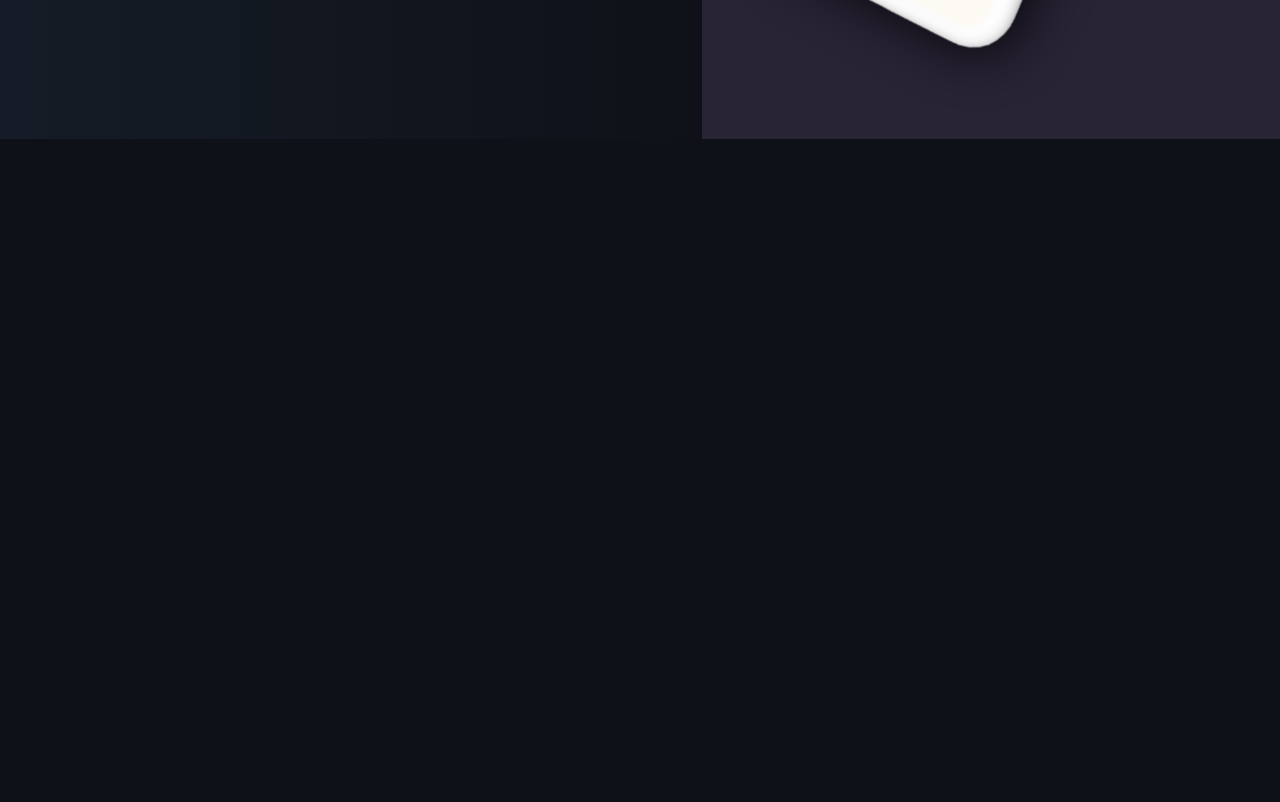
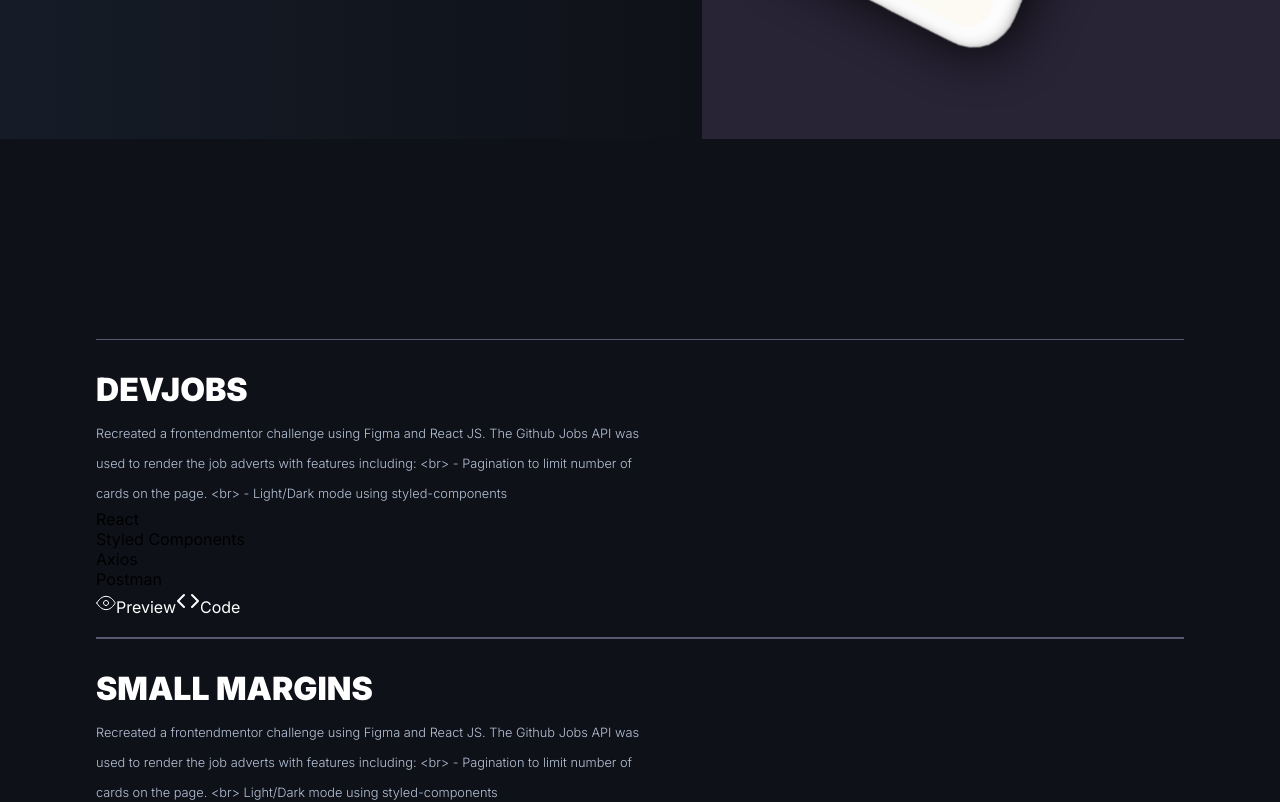
Before and after one commit to jakealistairwood/portfolioV2, a React (Create React App) app: page / in a window 1280 px wide. Shown: the part 1580-2382 px from the top of the page. Before the commit the page ends 1719 px from the top, so only its background shows below. Built offline with nearby package versions, Linux system fonts and the light colour scheme.

Commit message:
projects are now rendered - majority of base styles in situ

```diff
--- a/src/components/Portfolio/Projects/Projects.jsx
+++ b/src/components/Portfolio/Projects/Projects.jsx
@@ -1,11 +1,44 @@
 import React from 'react';
 import styles from './Projects.module.scss';
 import { projects } from '../../../projects';
+import CodeIcon from '../../../assets/img/code-icon.svg';
+import EyeIcon from '../../../assets/img/eye-icon.svg';
 
 const Projects = () => {
+
+    console.log(projects);
+
     return (
         <div className={styles.projects}>
-
+            {projects.map(project => (
+                <div className={styles.project}>
+                    <div className={styles.project__left}>
+                        <div className={styles.project__header}>
+                            <h3>{project.title}</h3>
+                            <p className={styles.project__description}>{project.description}</p>
+                        </div>
+                        <div className={styles.project__footer}>
+                            <div className={styles.project__skills}>
+                                {project.skills.map((skill) => (
+                                    <div className={styles.skillContainer}>
+                                        <span className={styles.skill}>{skill}</span>
+                                    </div>
+                                ))}
+                            </div>
+                            <div className={styles.project__links}>
+                                <a href={project.preview} target="_blank">
+                                    <img src={EyeIcon} alt="preview-project-icon" />
+                                    <span>Preview</span>
+                                </a>
+                                <a href={project.code} target="_blank">
+                                    <img src={CodeIcon} alt="preview-codebase-icon" />
+                                    <span>Code</span>
+                                </a>
+                            </div>
+                        </div>
+                    </div>
+                </div>
+            ))}
         </div>
     )
 }
--- a/src/components/Portfolio/Projects/Projects.module.scss
+++ b/src/components/Portfolio/Projects/Projects.module.scss
@@ -1 +1,61 @@
 @import '../../../assets/scss/main';
+
+.projects {
+    display: flex;
+    flex-direction: column;
+    padding-top: 200px;
+    padding-bottom: 100px;
+
+    .project {
+        display: flex;
+        flex-direction: row;
+        justify-content: space-between;
+        align-items: flex-start;
+        width: 90%;
+        margin: 0 auto;
+        border-top: 1px solid $midGrey;
+        border-bottom: 1px solid $midGrey;
+        padding: 20px 0;
+
+        @media screen and (min-width: 768px) {
+            width: 85%;
+        }
+
+        @media screen and (min-width: 1440px) {
+            width: 60%;
+        }
+
+        .project__left {
+            display: flex;
+            flex-direction: column;
+            justify-content: space-between;
+
+            .project__header {
+                margin-top: 10px;
+
+                h3 {
+                    font-weight: 900;
+                    color: $white;
+                    font-size: 2rem;
+                    text-transform: uppercase;
+                }
+
+                .project__description {
+                    display: block;
+                    color: $lightGrey;
+                    font-weight: 300;
+                    line-height: 30px;
+                    width: 50%;
+                    font-size: 0.8rem;
+                    margin-top: 10px;
+
+                    @media screen and (min-width: 1440px) {
+                        font-size: 1rem;
+                        width: 60%;
+                        margin: 30px 0;
+                    }
+                }
+            }
+        }
+    }
+}
--- a/src/projects.js
+++ b/src/projects.js
@@ -3,7 +3,7 @@ export const projects = [
         title: 'Devjobs',
         description: 'Recreated a frontendmentor challenge using Figma and React JS. The Github Jobs API was used to render the job adverts with features including: <br> - Pagination to limit number of cards on the page. <br> - Light/Dark mode using styled-components',
         skills: ['React', 'Styled Components', 'Axios', 'Postman'],
-        img: 'img/previews/devjobs-preview.svg',
+        img: '/img/previews/devjobs-preview.svg',
         code: 'https://github.com/jakealistairwood/github-jobs-api',
         preview: 'https://github-jobs-api-e3da5.web.app/'
     },
@@ -11,7 +11,7 @@ export const projects = [
         title: 'Small Margins',
         description: 'Recreated a frontendmentor challenge using Figma and React JS. The Github Jobs API was used to render the job adverts with features including: <br> - Pagination to limit number of cards on the page. <br> Light/Dark mode using styled-components',
         skills: ['Express.js', 'Node.js', 'CRUD', 'Postman'],
-        img: 'img/previews/smallmargins-preview.svg',
+        img: '/img/previews/smallmargins-preview.svg',
         code: 'https://github.com/jakealistairwood/small-margins',
         preview: 'https://mighty-bayou-76861.herokuapp.com/'
     },
@@ -19,7 +19,7 @@ export const projects = [
         title: 'Brewdog API',
         description: 'A React App that uses an API to fetch data and display it on the application. A user can search and filter their beer selection by a range of properties.',
         skills: ['React', 'API queries', 'SCSS'],
-        img: 'img/previews/brewdog-preview.svg',
+        img: '/img/previews/brewdog-preview.svg',
         code: 'https://github.com/jakealistairwood/brewdog-api',
         preview: 'https://brewdogapi-b5d03.web.app'
     },
@@ -27,7 +27,7 @@ export const projects = [
         title: 'Mariana Portfolio',
         description: 'Asked by the _nology team to personally design and help develop the new website to showcase the portfolios of the intake I was a part off. The website was built with React and designed in Figma.',
         skills: ['React', 'Figma', 'SCSS'],
-        img: 'img/previews/mariana-preview.svg',
+        img: '/img/previews/mariana-preview.svg',
         code: 'https://github.com/jakealistairwood/mariana-portfolio',
         preview: 'https://mariana.nology.io/'
     },
@@ -35,7 +35,7 @@ export const projects = [
         title: 'JS Quiz Game',
         description: 'A Kahoot inspired quiz-game developed using Vanilla JS. Currently a work in progress while I fix responsiveness and render more questions onto page!',
         skills: ['Vanilla JS', 'Functional programming', 'OOP'],
-        img: 'img/previews/js-quiz-preview.svg',
+        img: '/img/previews/js-quiz-preview.svg',
         code: 'https://github.com/jakealistairwood/js-challenge-quiz-game',
         preview: 'https://jakealistairwood.github.io/js-challenge-quiz-game/'
     },
@@ -43,7 +43,7 @@ export const projects = [
         title: 'JS Calculator',
         description: 'The first JS challenge as part of the _nology course in which I was tasked to produce a simple calculator using vanilla JS.',
         skills: ['Vanilla JS', 'Functional programming', 'SCSS'],
-        img: 'img/previews/js-calculator-preview.svg',
+        img: '/img/previews/js-calculator-preview.svg',
         code: 'https://github.com/jakealistairwood/js-calculator',
         preview: 'https://jakealistairwood.github.io/js-calculator/'
     },
```
